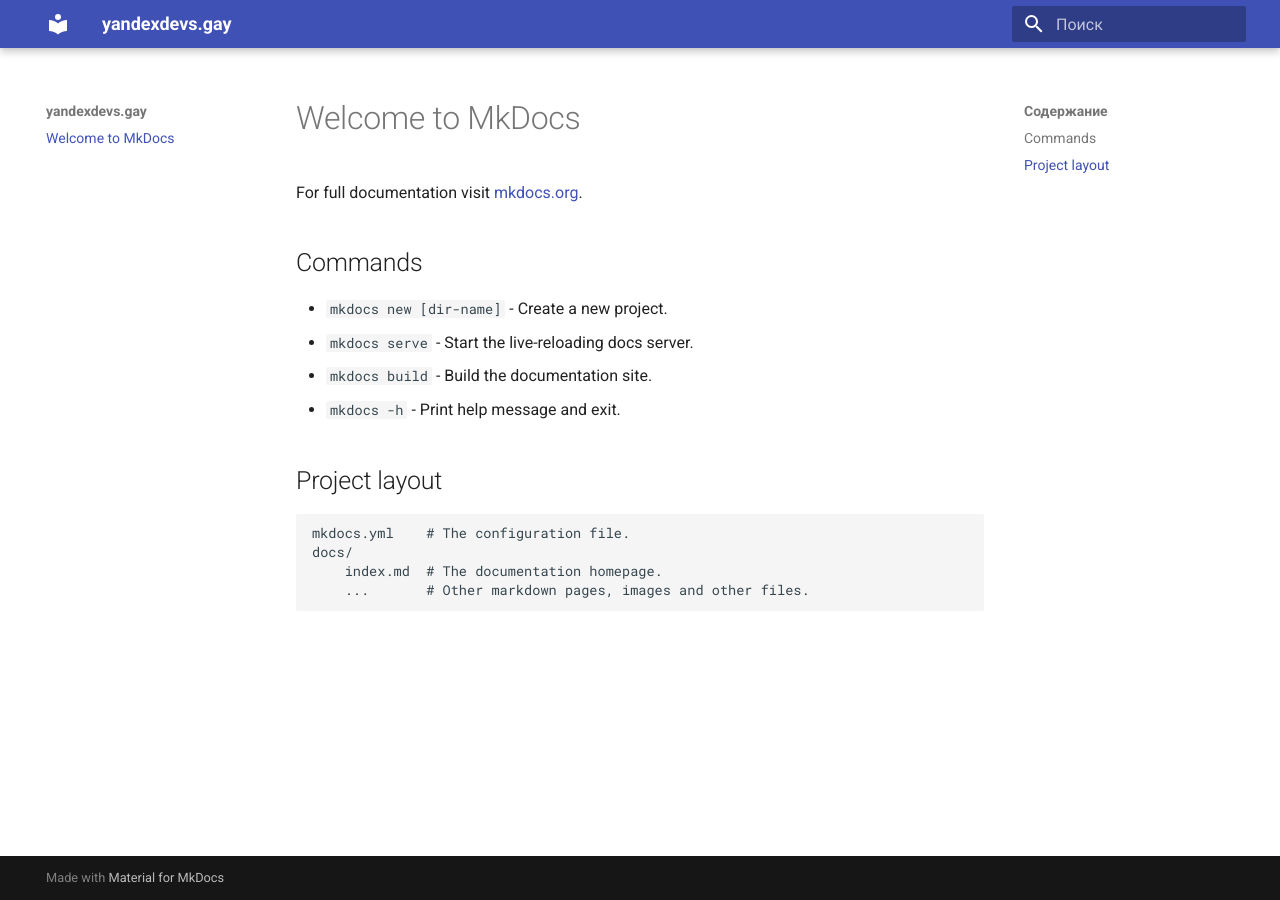
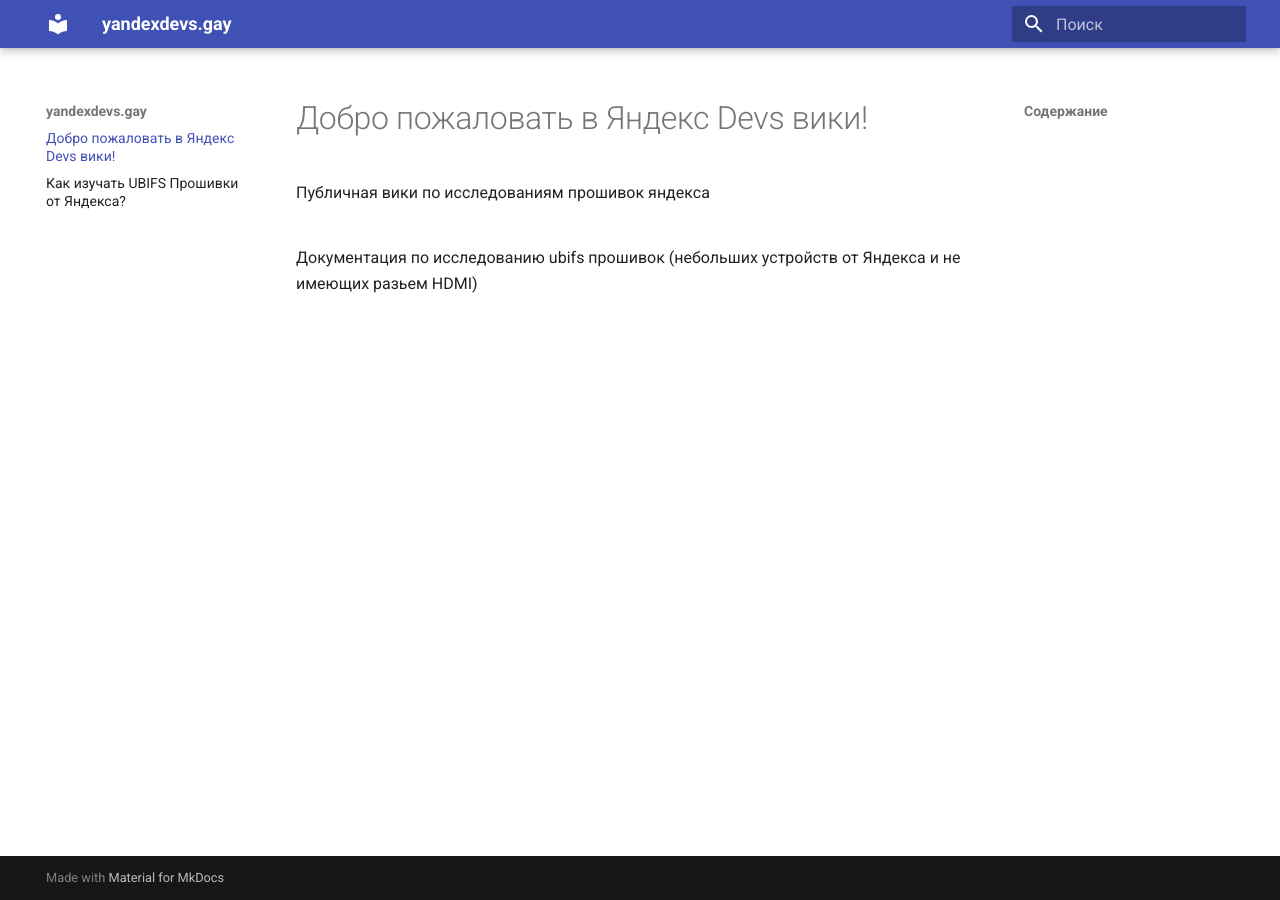
Before and after one commit to yandexdevs/yandexdevs.gay, an MkDocs documentation site: the page built from docs/docs/index.md, in a window 1280 px wide. Built offline with MkDocs 1.6.1 and Material for MkDocs 9.7.7, drawn with Linux system fonts in a browser that asks for light colours.

Commit message:
.DS_Store curse

```diff
--- a/docs/docs/index.md
+++ b/docs/docs/index.md
@@ -1,17 +1,7 @@
-# Welcome to MkDocs
+# Добро пожаловать в Яндекс Devs вики!
 
-For full documentation visit [mkdocs.org](https://www.mkdocs.org).
+Публичная вики по исследованиям прошивок яндекса
 
-## Commands
+##
 
-* `mkdocs new [dir-name]` - Create a new project.
-* `mkdocs serve` - Start the live-reloading docs server.
-* `mkdocs build` - Build the documentation site.
-* `mkdocs -h` - Print help message and exit.
-
-## Project layout
-
-    mkdocs.yml    # The configuration file.
-    docs/
-        index.md  # The documentation homepage.
-        ...       # Other markdown pages, images and other files.
+Документация по исследованию ubifs прошивок (небольших устройств от Яндекса и не имеющих разьем HDMI)
```
Also changed, not shown: docs/docs/HOWTO-RESEARCH.md (added, +72 -0 lines).
